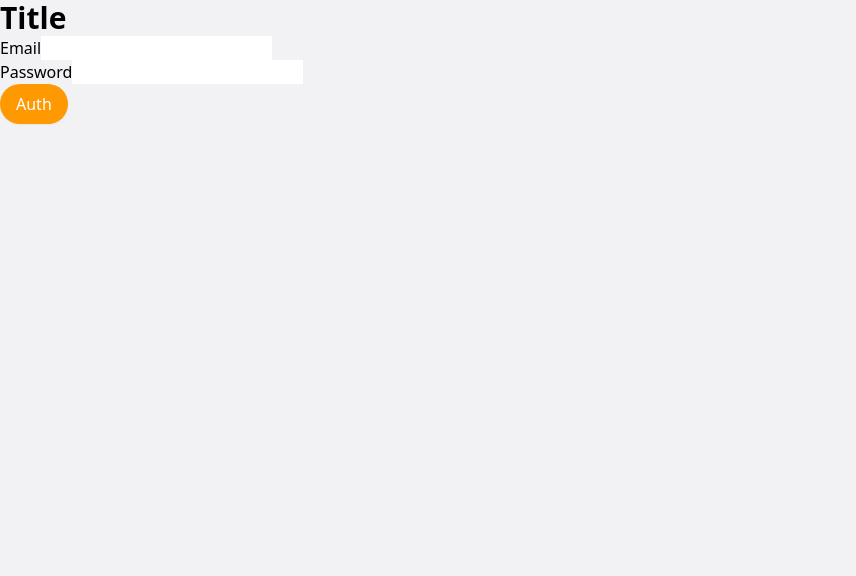
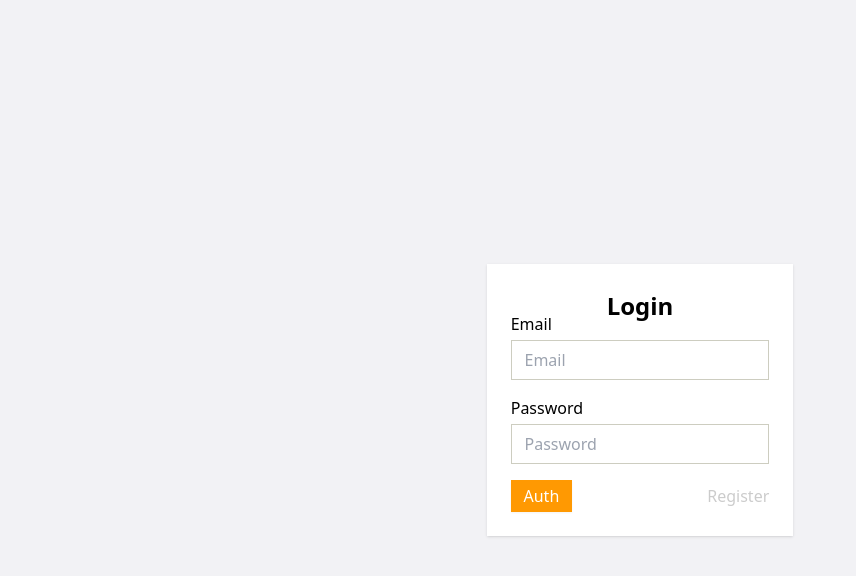
Before and after one commit to MrSubhonbek/commers-front, a Next.js app: page /auth in a window 1280 px wide. Shown: the top 576 px of the page, without its empty margins (0-856 px from the left). Built offline with nearby package versions, Linux system fonts and the light colour scheme.

Commit message:
style auth

```diff
--- a/src/components/screens/auth/Auth.tsx
+++ b/src/components/screens/auth/Auth.tsx
@@ -2,17 +2,20 @@ import React, { FC, useState } from 'react'
 import { SubmitHandler, useForm } from 'react-hook-form'
 
 import Heading from '@/components/ui/Heading'
+import Loader from '@/components/ui/Loader'
 import { Meta } from '@/components/ui/Meta'
 import Button from '@/components/ui/button/Button'
 import Field from '@/components/ui/input/Field'
 
 import { useAction } from '@/hooks/useAction'
 import { useAuth } from '@/hooks/useAuth'
+import { useAuthRedirect } from '@/hooks/useAuthRedirect'
 
 import { validEmail } from './valid-email'
 import { IEmailPassword } from '@/interface/auth.interface'
 
 const Auth: FC = () => {
+	useAuthRedirect()
 	const { isLoading } = useAuth()
 	const { login, register } = useAction()
 	const [type, setType] = useState<'login' | 'register'>('login')
@@ -31,10 +34,26 @@ const Auth: FC = () => {
 
 		reset()
 	}
+	if (isLoading)
+		return (
+			<div className="flex w-screen h-screen items-center justify-center">
+				<div className="w-[20vh] h-[20vh]">
+					<Loader />
+				</div>
+			</div>
+		)
 	return (
 		<Meta title="Auth">
-			<Heading title="Title" />
-			<form onSubmit={handleSubmit(onSubmit)}>
+			<section className="flex h-screen">
+				<form
+					className=" bg-white shadow  p-[3vh] m-auto"
+					onSubmit={handleSubmit(onSubmit)}
+				>
+					<Heading
+						title={type === 'register' ? 'Register' : 'Login'}
+						className="text-center text-[3vh] h-[3vh]"
+					/>
+
 					<Field
 						placeholder="Email"
 						error={errors.email?.message}
@@ -50,7 +69,7 @@ const Auth: FC = () => {
 						placeholder="Password"
 						error={errors.password?.message}
 						type="password"
-					{...formRegister('email', {
+						{...formRegister('password', {
 							required: 'Password is required',
 							minLength: {
 								value: 6,
@@ -58,8 +77,18 @@ const Auth: FC = () => {
 							}
 						})}
 					/>
-				<Button>Auth</Button>
+					<div className="flex justify-between">
+						<Button type="submit">Auth</Button>
+						<button
+							type="button"
+							onClick={() => setType(type === 'login' ? 'register' : 'login')}
+							className="opacity-20"
+						>
+							{type === 'login' ? 'Register' : 'Login'}
+						</button>
+					</div>
 				</form>
+			</section>
 		</Meta>
 	)
 }
--- /dev/null
+++ b/src/components/screens/home/Home.tsx
@@ -0,0 +1,9 @@
+import React from 'react'
+
+import { Meta } from '@/components/ui/Meta'
+
+const Home = () => {
+	return <Meta title="Home">Home</Meta>
+}
+
+export default Home
--- /dev/null
+++ b/src/components/ui/Loader.tsx
@@ -0,0 +1,65 @@
+import React, { FC } from 'react'
+
+const Loader: FC = () => {
+	return (
+		<svg
+			version="1.1"
+			id="L7"
+			xmlns="http://www.w3.org/2000/svg"
+			xmlnsXlink="http://www.w3.org/1999/xlink"
+			x="0px"
+			y="0px"
+			viewBox="0 0 100 100"
+			enable-background="new 0 0 100 100"
+			xmlSpace="preserve"
+		>
+			<path
+				fill="#fff"
+				d="M31.6,3.5C5.9,13.6-6.6,42.7,3.5,68.4c10.1,25.7,39.2,38.3,64.9,28.1l-3.1-7.9c-21.3,8.4-45.4-2-53.8-23.3
+  c-8.4-21.3,2-45.4,23.3-53.8L31.6,3.5z"
+			>
+				<animateTransform
+					attributeName="transform"
+					attributeType="XML"
+					type="rotate"
+					dur="2s"
+					from="0 50 50"
+					to="360 50 50"
+					repeatCount="indefinite"
+				/>
+			</path>
+			<path
+				fill="#fff"
+				d="M42.3,39.6c5.7-4.3,13.9-3.1,18.1,2.7c4.3,5.7,3.1,13.9-2.7,18.1l4.1,5.5c8.8-6.5,10.6-19,4.1-27.7
+  c-6.5-8.8-19-10.6-27.7-4.1L42.3,39.6z"
+			>
+				<animateTransform
+					attributeName="transform"
+					attributeType="XML"
+					type="rotate"
+					dur="1s"
+					from="0 50 50"
+					to="-360 50 50"
+					repeatCount="indefinite"
+				/>
+			</path>
+			<path
+				fill="#fff"
+				d="M82,35.7C74.1,18,53.4,10.1,35.7,18S10.1,46.6,18,64.3l7.6-3.4c-6-13.5,0-29.3,13.5-35.3s29.3,0,35.3,13.5
+  L82,35.7z"
+			>
+				<animateTransform
+					attributeName="transform"
+					attributeType="XML"
+					type="rotate"
+					dur="2s"
+					from="0 50 50"
+					to="360 50 50"
+					repeatCount="indefinite"
+				/>
+			</path>
+		</svg>
+	)
+}
+
+export default Loader
--- a/src/components/ui/button/Button.tsx
+++ b/src/components/ui/button/Button.tsx
@@ -14,9 +14,9 @@ const Button: FC<PropsWithChildren<IButton>> = ({
 	return (
 		<button
 			className={cn(
-				'rounded-full shadow-sm font-medium px-4 py-2',
+				' shadow-sm font-medium px-[1vw] py-[0.5vh]',
 				{ 'text-white bg-primary': variant === 'orange' },
-				{ 'text-primary bg-white': variant === 'white' },
+				{ 'text-primary bg-white shadow-md': variant === 'white' },
 				className
 			)}
 			{...rest}
--- a/src/components/ui/input/Field.tsx
+++ b/src/components/ui/input/Field.tsx
@@ -1,7 +1,6 @@
 import cn from 'clsx'
 import React, { forwardRef } from 'react'
 
-import styles from './Field.module.scss'
 import { IField } from './field.interface'
 
 const Field = forwardRef<HTMLInputElement, IField>(
@@ -10,13 +9,24 @@ const Field = forwardRef<HTMLInputElement, IField>(
 		ref
 	) => {
 		return (
-			<div className={cn('', className)} style={style}>
+			<div className={cn('mb-[2vh]', className)} style={style}>
 				<label>
-					{Icon && <Icon className="mr-3" />}
-					<span>{placeholder}</span>
-					<input type={type} ref={ref} {...rest} />
+					{Icon && <Icon className="mr-3 " />}
+					<span className="mb-1 block text-[2vh]">{placeholder}</span>
+					<input
+						className={cn(
+							'px-[1vw] py-[0.5vh] h-[5vh] w-full placeholder:font-light placeholder:text-[2vh] outline-none border border-solid border-gray focus:border-primary transition-all duration-700',
+							{
+								'border-red': !!error
+							}
+						)}
+						placeholder={placeholder}
+						type={type}
+						ref={ref}
+						{...rest}
+					/>
 				</label>
-				{error && <div className={styles.error}>{error}</div>}
+				{error && <div className="text-red text-[1.5vh]">{error}</div>}
 			</div>
 		)
 	}
--- /dev/null
+++ b/src/hooks/useAuthRedirect.ts
@@ -0,0 +1,12 @@
+import { useRouter } from 'next/router'
+import { useEffect } from 'react'
+
+import { useAuth } from './useAuth'
+
+export const useAuthRedirect = () => {
+	const { user } = useAuth()
+	const { replace } = useRouter()
+	useEffect(() => {
+		if (user) replace('/')
+	}, [user])
+}
--- a/src/pages/index.tsx
+++ b/src/pages/index.tsx
@@ -1,7 +1,9 @@
 import { NextPage } from 'next'
 import React from 'react'
 
+import Home from '@/components/screens/home/Home'
+
 const HomePage: NextPage = () => {
-	return <div className="text-red-500">index</div>
+	return <Home />
 }
 export default HomePage
--- a/src/styles/globals.scss
+++ b/src/styles/globals.scss
@@ -2,5 +2,5 @@
 @tailwind components;
 @tailwind utilities;
 body {
-	@apply bg-bg-color text-black;
+	@apply bg-bg-color text-[2vh] text-black;
 }
--- a/tailwind.config.js
+++ b/tailwind.config.js
@@ -8,7 +8,9 @@ const colors = {
 	secondary: '#161D25',
 	primary: '#FF9902',
 	'bg-color': '#F2F2F5',
-	aqua: '#268697'
+	aqua: '#268697',
+	gray: '#CDCDC0',
+	red: twColors.red[400]
 }
 
 module.exports = {
```
Also changed, not shown: src/components/ui/input/Field.module.scss (deleted). Lines whose indentation alone changed are shown as unchanged.
